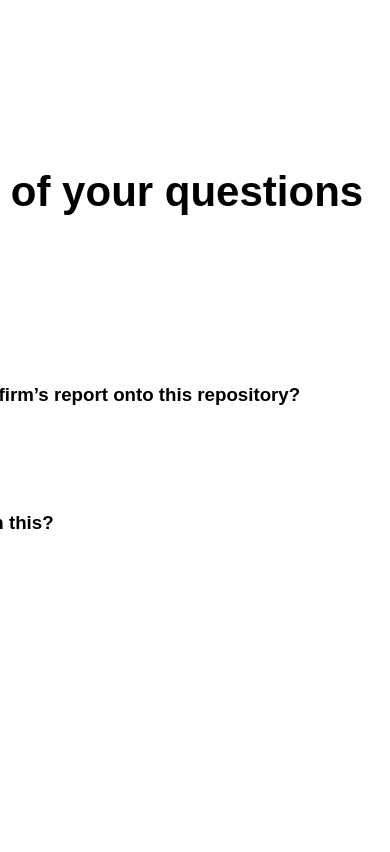
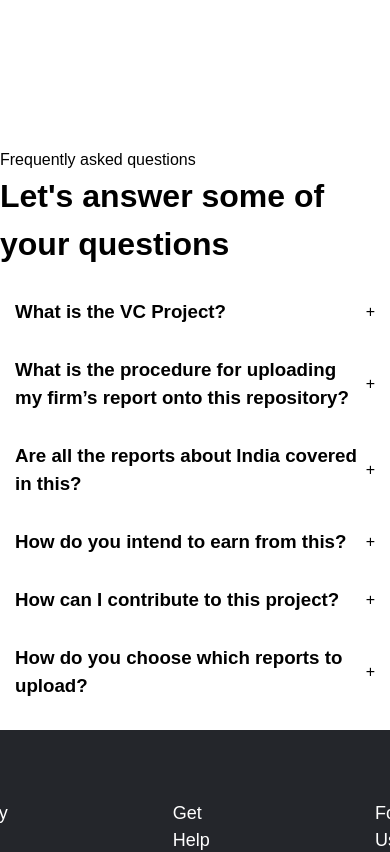
Before and after one commit to shashank-mishra14/TheVCProj, a React (Create React App) app: page /contact in a window 390 px wide. Shown: the part 1480-2332 px from the top of the page. Built offline with nearby package versions, Linux system fonts and the light colour scheme.

Commit message:
made navbar and accordion responsive

```diff
--- a/src/components/Accordion/Accordion.css
+++ b/src/components/Accordion/Accordion.css
@@ -1,13 +1,9 @@
-
-
 .container-accordion{
-    width: 1140px;
-
+  width: 100%; /* Adjust width to fit the screen */
 }
 
 code {
-    font-family: source-code-pro, Menlo, Monaco, Consolas, "Courier New",
-      monospace;
+  font-family: source-code-pro, Menlo, Monaco, Consolas, "Courier New", monospace;
 }
 
 /* accordion styles */
@@ -29,7 +25,7 @@
 
 .accordion__faq > div{
   background-color: var(--white);
-    margin-bottom: 100px;
+  margin-bottom: 50px; /* Adjust spacing for mobile */
   padding: 0px 15px;
   border-radius: 5px;
   cursor: pointer;
@@ -46,6 +42,7 @@
   justify-content: space-between;
   align-items: center;
 }
+
 .accordion__faq-heading .active{
   color: var(--text-primary);
 }
@@ -57,7 +54,26 @@
 
 .accordion__faq p {
   margin: 0px;
-    padding-bottom: 30px;
+  padding-bottom: 20px; /* Adjust spacing for mobile */
   color: var(--text-secondary);
   line-height: 1.4;
 }
+
+/* Media Query for Mobile Devices */
+@media only screen and (max-width: 768px) {
+  h1 {
+    font-size: 32px; /* Adjust font size for smaller screens */
+  }
+
+  .accordion__faq > div {
+    margin-bottom: 30px; /* Adjust spacing for smaller screens */
+  }
+
+  .accordion__title {
+    padding-bottom: 15px; /* Adjust padding for smaller screens */
+  }
+
+  .accordion__faq p {
+    padding-bottom: 15px; /* Adjust padding for smaller screens */
+  }
+}
--- a/src/components/Header/Header.css
+++ b/src/components/Header/Header.css
@@ -2,6 +2,7 @@
     padding-top: 30px;
     padding-left: 70px;
     display: flex;
+    padding-bottom:2 0px;
 }
 
 .homepage-logo{
@@ -16,6 +17,7 @@
     padding: 17px;
     padding-left: 20px;
     padding-right: 20px;
+
     border-radius: 10px; /* Adjust the value as needed */
     border: 1px solid #ffffff; /* Add a border for better visibility */
     background-color: #ffffff;
@@ -136,3 +138,18 @@ background: linear-gradient(356deg, rgba(255,255,255,1) 12%, rgba(237,229,229,1)
     padding-bottom: 10px;
     padding-left: 18px;
   }
+
+  /* Media Query for Mobile Devices */
+@media only screen and (max-width: 768px) {
+    .homepage-navbar {
+        width: 90%; /* Adjust width for smaller screens */
+    }
+
+    .paragraph {
+        font-size: 18px; /* Adjust font size for smaller screens */
+    }
+
+    .card2 img {
+        width: 120px; /* Adjust image size for smaller screens */
+    }
+}
```
Lines whose indentation alone changed are shown as unchanged.
